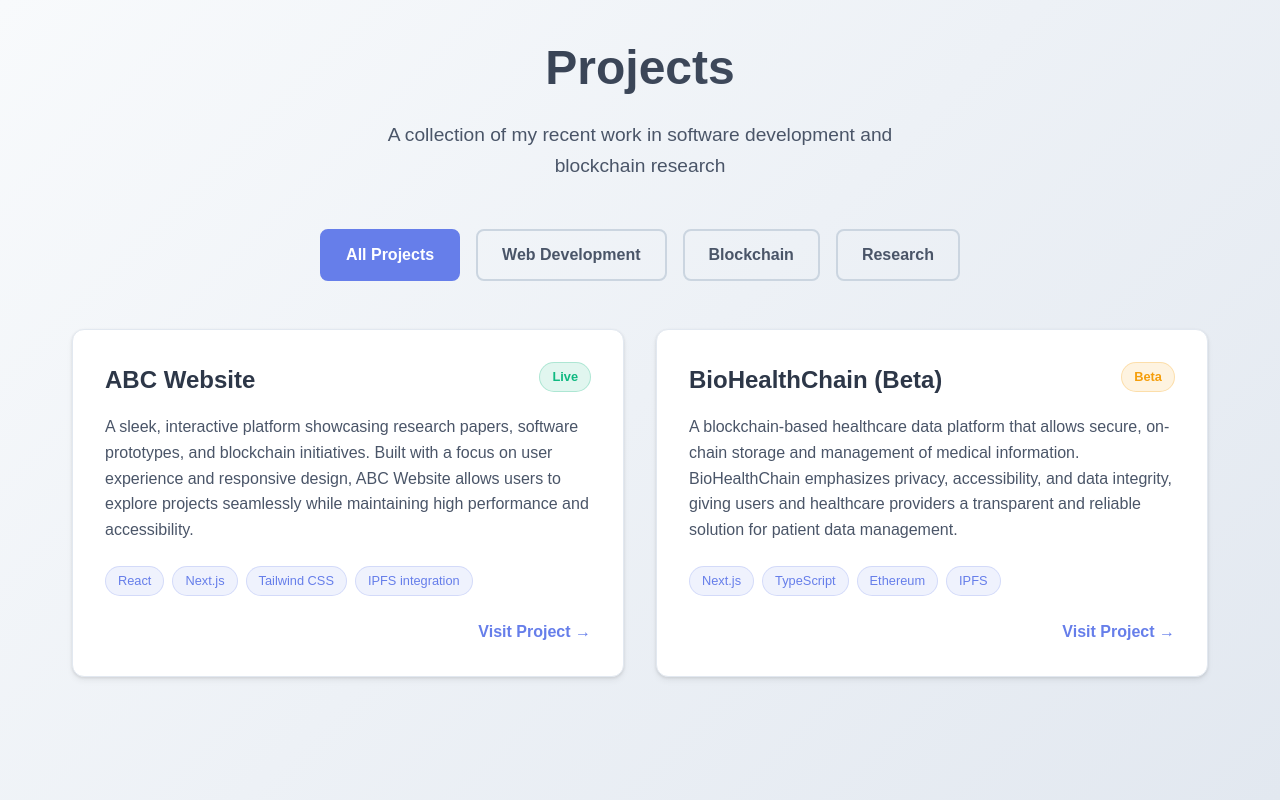
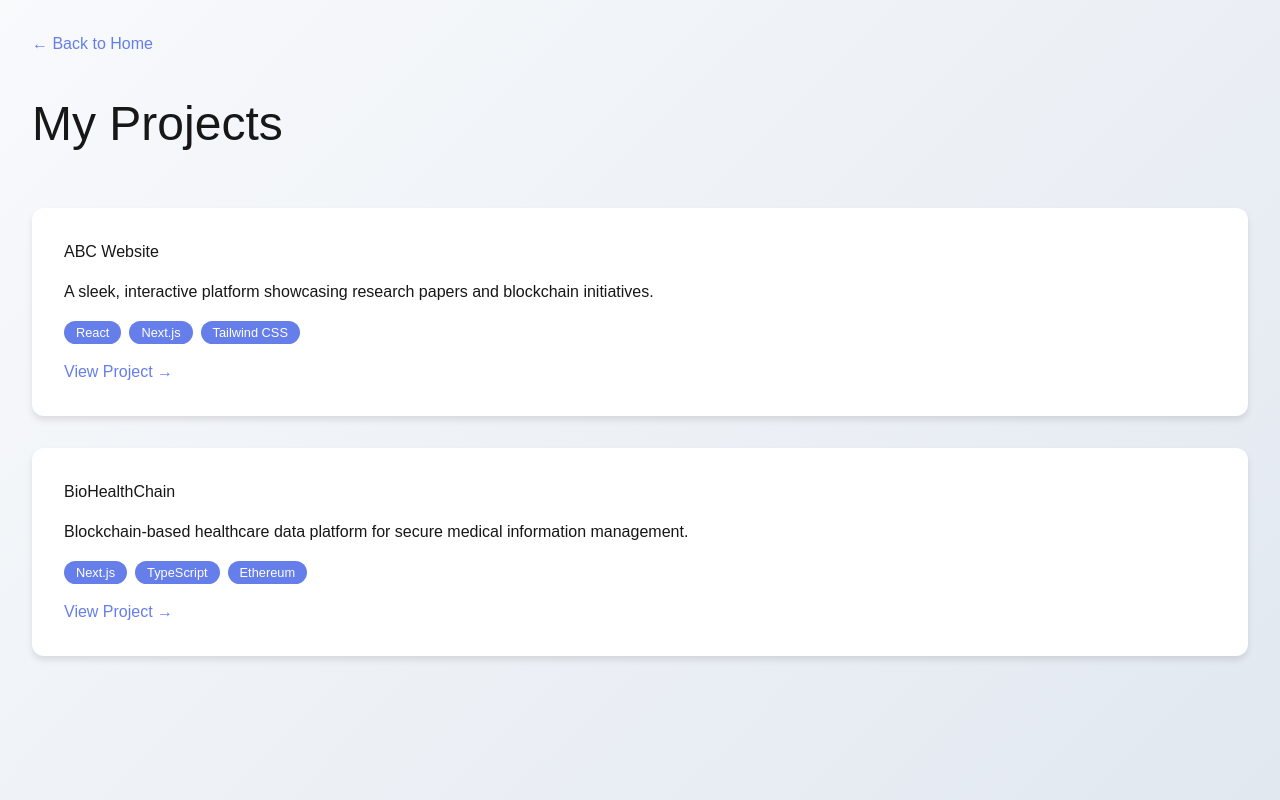
Before and after one commit to sandileSiwundla/Portfolio, a Next.js app: page /Projects in a window 1280 px wide. Built offline with nearby package versions, Linux system fonts and the light colour scheme.

Commit message:
Fiing vercel

```diff
--- a/app/Projects/page.tsx
+++ b/app/Projects/page.tsx
@@ -1,146 +1,49 @@
 'use client';
 
-import { useState } from 'react';
-import '../components/ProjectsPage.css';
+import Link from 'next/link';
 
-interface Project {
-  id: number;
-  title: string;
-  description: string;
-  technologies: string[];
-  status: 'Live' | 'Beta' | 'Development';
-  link: string;
-  category: 'web' | 'blockchain' | 'research';
-}
-
-const ProjectsPage = () => {
-  const [activeFilter, setActiveFilter] = useState<'all' | 'web' | 'blockchain' | 'research'>('all');
-
-  const projects: Project[] = [
+export default function ProjectsPage() {
+  const projects = [
     {
-      id: 1,
       title: "ABC Website",
-      description: "A sleek, interactive platform showcasing research papers, software prototypes, and blockchain initiatives. Built with a focus on user experience and responsive design, ABC Website allows users to explore projects seamlessly while maintaining high performance and accessibility.",
-      technologies: ["React", "Next.js", "Tailwind CSS", "IPFS integration"],
-      status: "Live",
+      description: "A sleek, interactive platform showcasing research papers and blockchain initiatives.",
       link: "https://africasblockchainclub.vercel.app",
-      category: "web"
+      technologies: ["React", "Next.js", "Tailwind CSS"]
     },
     {
-      id: 2,
-      title: "BioHealthChain (Beta)",
-      description: "A blockchain-based healthcare data platform that allows secure, on-chain storage and management of medical information. BioHealthChain emphasizes privacy, accessibility, and data integrity, giving users and healthcare providers a transparent and reliable solution for patient data management.",
-      technologies: ["Next.js", "TypeScript", "Ethereum", "IPFS"],
-      status: "Beta",
+      title: "BioHealthChain",
+      description: "Blockchain-based healthcare data platform for secure medical information management.",
       link: "https://bio-health-chain-4.vercel.app",
-      category: "blockchain"
+      technologies: ["Next.js", "TypeScript", "Ethereum"]
     }
   ];
 
-  const filteredProjects = activeFilter === 'all'
-    ? projects
-    : projects.filter(project => project.category === activeFilter);
+  return (
+    <main style={{ minHeight: '100vh', padding: '2rem', background: 'linear-gradient(135deg, #f8fafc 0%, #e2e8f0 100%)' }}>
+      <Link href="/" style={{ color: '#667eea', textDecoration: 'none', marginBottom: '2rem', display: 'block' }}>
+        ← Back to Home
+      </Link>
 
-  const StatusBadge = ({ status }: { status: string }) => {
-    const statusConfig = {
-      Live: { color: '#10B981', label: 'Live' },
-      Beta: { color: '#F59E0B', label: 'Beta' },
-      Development: { color: '#3B82F6', label: 'Dev' }
-    };
+      <h1 style={{ fontSize: '3rem', marginBottom: '1rem' }}>My Projects</h1>
 
-    const config = statusConfig[status as keyof typeof statusConfig] || statusConfig.Development;
-
-    return (
-      <span
-        className="status-badge"
-        style={{
-          backgroundColor: `${config.color}20`,
-          color: config.color,
-          border: `1px solid ${config.color}40`
-        }}
-      >
-        {config.label}
-      </span>
-    );
-  };
-
-  return (
-    <div className="projects-page">
-      <div className="projects-container">
-        <header className="projects-header">
-          <h1 className="projects-title">Projects</h1>
-          <p className="projects-subtitle">
-            A collection of my recent work in software development and blockchain research
-          </p>
-        </header>
-
-        <div className="filters">
-          <button
-            className={`filter-btn ${activeFilter === 'all' ? 'active' : ''}`}
-            onClick={() => setActiveFilter('all')}
-          >
-            All Projects
-          </button>
-          <button
-            className={`filter-btn ${activeFilter === 'web' ? 'active' : ''}`}
-            onClick={() => setActiveFilter('web')}
-          >
-            Web Development
-          </button>
-          <button
-            className={`filter-btn ${activeFilter === 'blockchain' ? 'active' : ''}`}
-            onClick={() => setActiveFilter('blockchain')}
-          >
-            Blockchain
-          </button>
-          <button
-            className={`filter-btn ${activeFilter === 'research' ? 'active' : ''}`}
-            onClick={() => setActiveFilter('research')}
-          >
-            Research
-          </button>
-        </div>
-
-        <div className="projects-grid">
-          {filteredProjects.map((project) => (
-            <div key={project.id} className="project-card">
-              <div className="project-header">
-                <h3 className="project-title">{project.title}</h3>
-                <StatusBadge status={project.status} />
-              </div>
-
-              <p className="project-description">{project.description}</p>
-
-              <div className="technologies">
-                {project.technologies.map((tech, index) => (
-                  <span key={index} className="tech-tag">
-                    {tech}
-                  </span>
-                ))}
-              </div>
-
-              <div className="project-actions">
-                <a
-                  href={project.link}
-                  target="_blank"
-                  rel="noopener noreferrer"
-                  className="project-link"
-                >
-                  Visit Project →
-                </a>
-              </div>
+      <div style={{ display: 'grid', gap: '2rem', marginTop: '3rem' }}>
+        {projects.map((project, index) => (
+          <div key={index} style={{ background: 'white', padding: '2rem', borderRadius: '12px', boxShadow: '0 4px 6px rgba(0,0,0,0.1)' }}>
+            <h2 style={{ margin: '0 0 1rem 0' }}>{project.title}</h2>
+            <p style={{ marginBottom: '1rem' }}>{project.description}</p>
+            <div style={{ marginBottom: '1rem' }}>
+              {project.technologies.map((tech, i) => (
+                <span key={i} style={{ background: '#667eea', color: 'white', padding: '0.25rem 0.75rem', borderRadius: '20px', marginRight: '0.5rem', fontSize: '0.8rem' }}>
+                  {tech}
+                </span>
+              ))}
             </div>
-          ))}
-        </div>
-
-        {filteredProjects.length === 0 && (
-          <div className="no-projects">
-            <p>No projects found in this category.</p>
+            <a href={project.link} target="_blank" rel="noopener" style={{ color: '#667eea', textDecoration: 'none' }}>
+              View Project →
+            </a>
           </div>
-        )}
+        ))}
       </div>
-    </div>
+    </main>
   );
-};
-
-export default ProjectsPage;
+}
```
Also changed, not shown: 1 other file (tests, documents, lock files or other folders).
